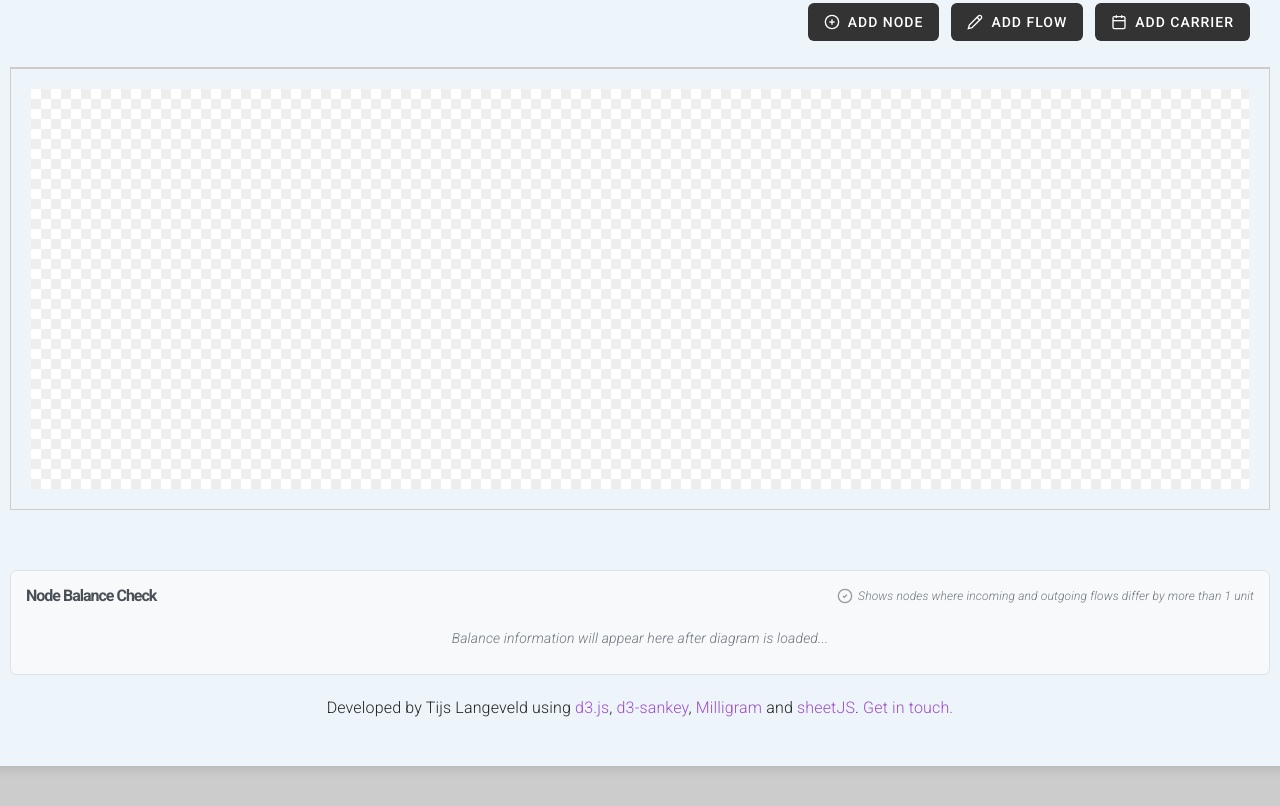
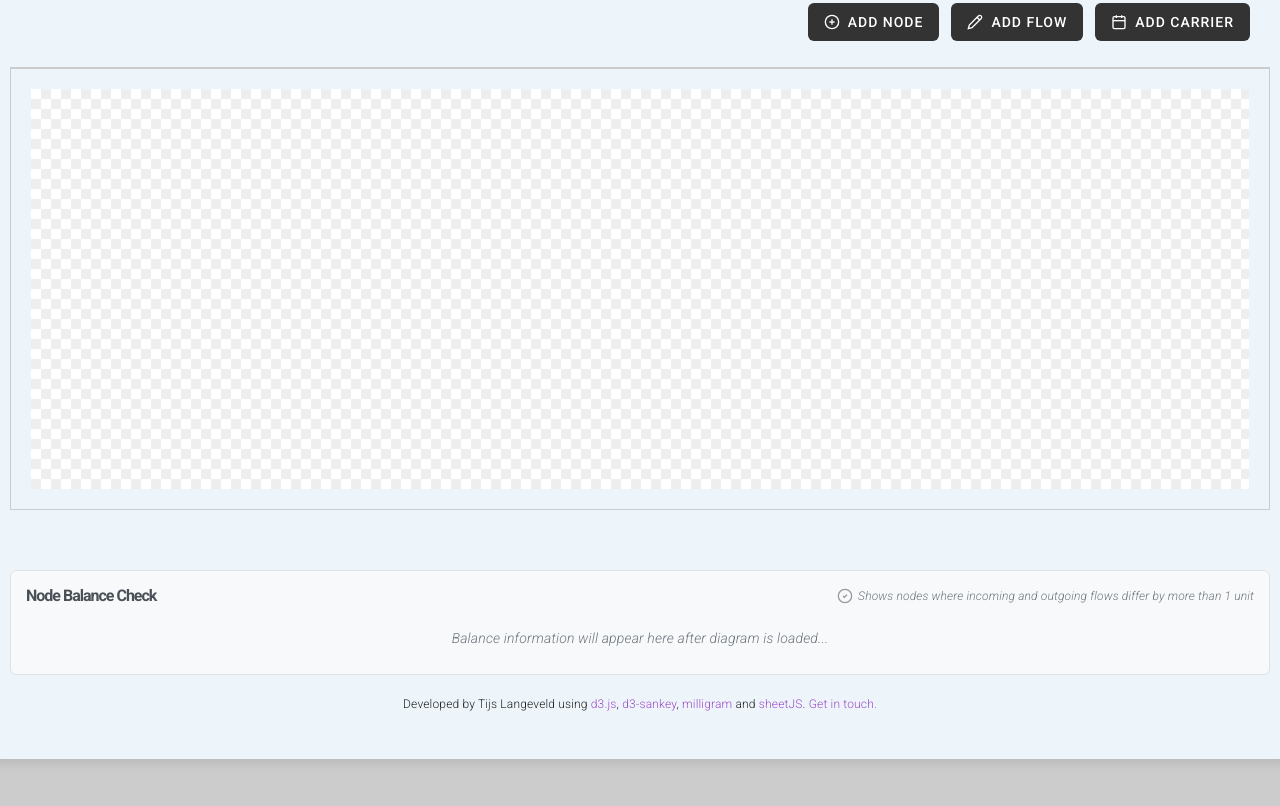
Before and after one commit to entranos/flux, a plain HTML site: page index.html in a window 1280 px wide. Shown: the part 784-1590 px from the top of the page. Drawn offline with nearby package versions, Linux system fonts and the light colour scheme; no server answers.

Commit message:
updated example file

```diff
--- a/index.html
+++ b/index.html
@@ -998,10 +998,10 @@
             <div class="balance-placeholder">Balance information will appear here after diagram is loaded...</div>
           </div>
         </div>
-        <p style="text-align: center;">Developed by Tijs
+        <p style="text-align: center; font-size:12px;">Developed by Tijs
           Langeveld</a> using <a href="https://d3js.org/">d3.js</a>, <a
             href="https://github.com/ricklupton/d3-sankey-diagram">d3-sankey</a>, <a
-            href="https://milligram.io/">Milligram</a>
+            href="https://milligram.io/">milligram</a>
           and <a href="https://github.com/SheetJS/sheetJS">sheetJS</a>. <a
             href="https://www.linkedin.com/in/tijslangeveld/">Get in touch.</p>
       </div>
```
Also changed, not shown: 1 other file.
